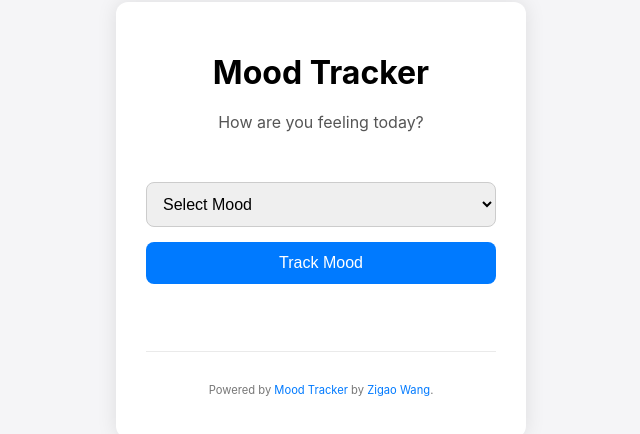
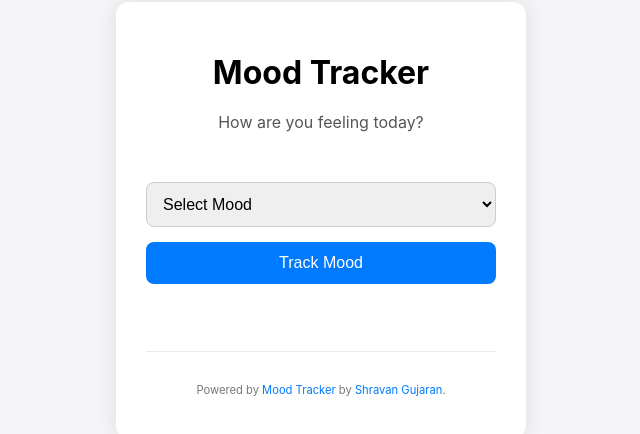
Before and after one commit to Shravan553/mood-tracker, a plain HTML site: page index.html in a window 1280 px wide. Shown: the part 180-614 px from the top of the page, 319-959 px from the left. Drawn offline with Linux system fonts and the light colour scheme.

Commit message:
Update index.html

```diff
--- a/index.html
+++ b/index.html
@@ -25,7 +25,7 @@
         <ul id="moodHistory"></ul>
         <button id="clearHistory" style="display: none;">Clear All</button>
         <footer>
-            <p>Powered by <a href="https://github.com/Shravan553/mood-tracker/">Mood Tracker</a> by <a href="https://shangujaran.vercel.app">Zigao Wang</a>.</p>
+            <p>Powered by <a href="https://github.com/Shravan553/mood-tracker/">Mood Tracker</a> by <a href="https://shangujaran.vercel.app">Shravan Gujaran</a>.</p>
         </footer>
     </div>
     <script src="script.js"></script>
```
